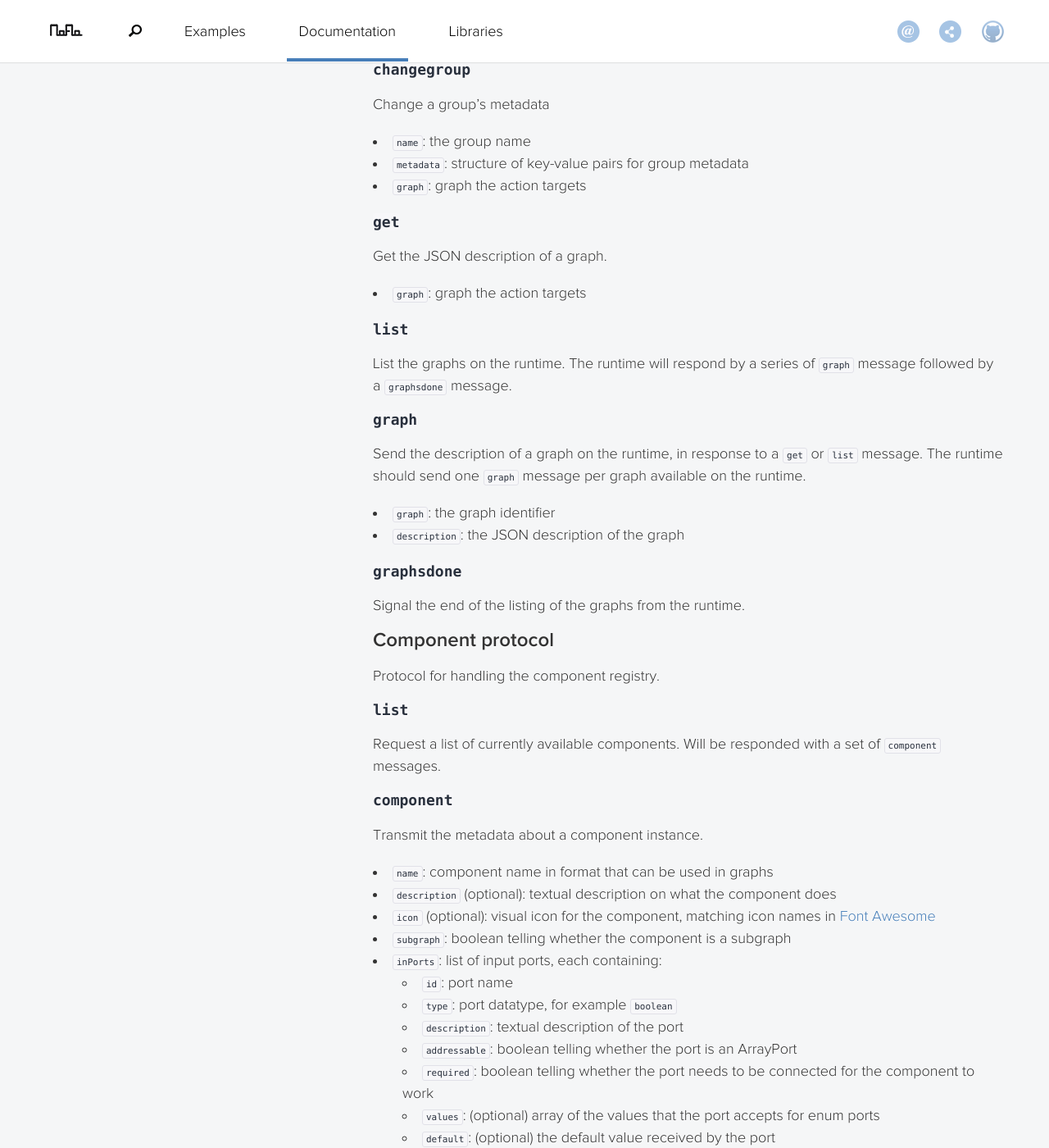
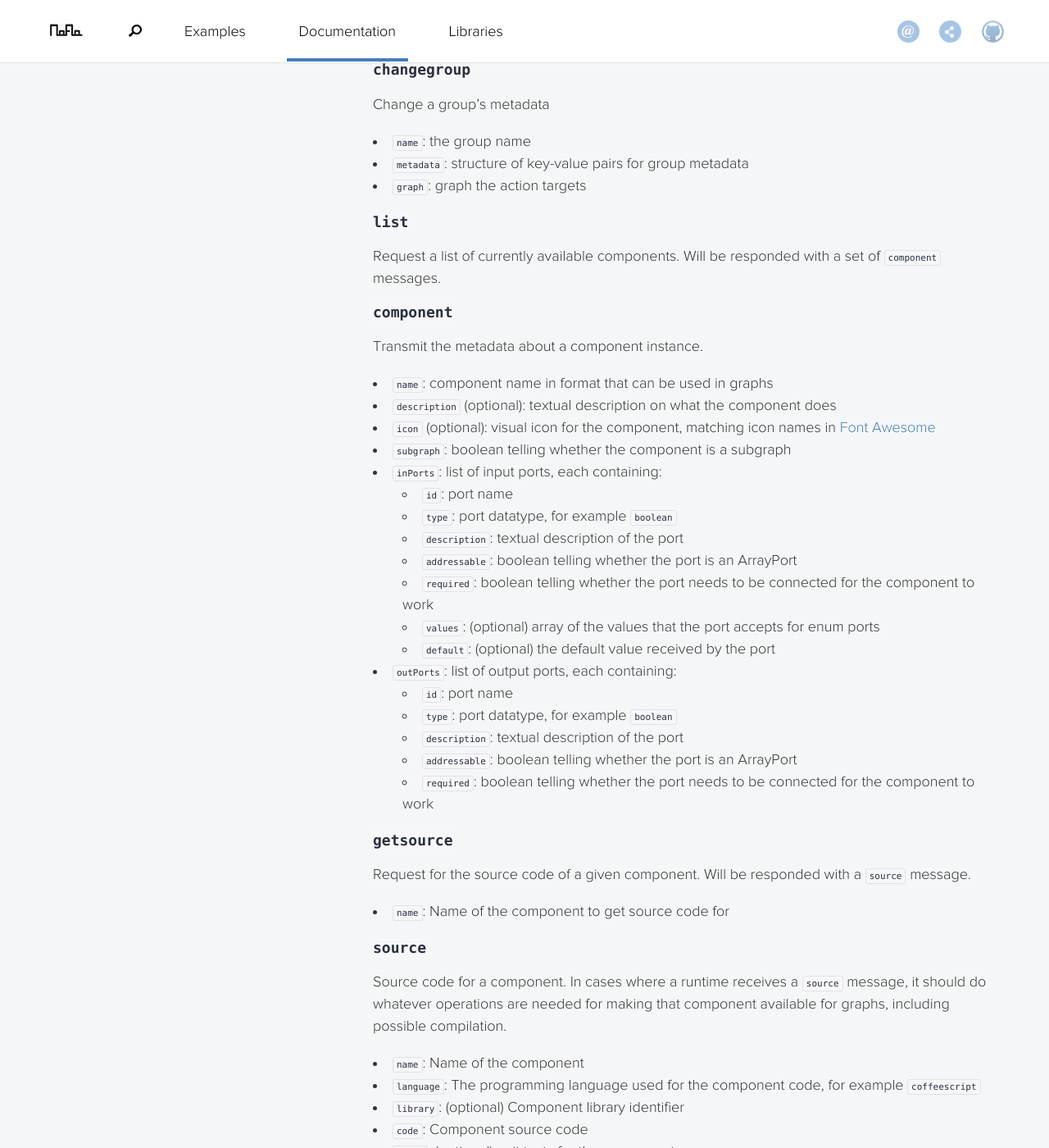
Before and after one commit to noflo/noflo.github.io, a Jekyll site: the page built from documentation/_posts/2013-07-09-protocol.md, in a window 1280 px wide and 1400 px high, scrolled down 7782 px. Shown: the whole window at 82% size. Built offline with Jekyll 4.4.1, drawn with Linux system fonts in a browser that asks for light colours; nearby versions of some CDN libraries; Markdown is read by kramdown in place of the engine named in the settings; some of the changed text lies outside the part shown.

Commit message:
protocol: remove list commands for Graph and Network protocols

```diff
--- a/documentation/_posts/2013-07-09-protocol.md
+++ b/documentation/_posts/2013-07-09-protocol.md
@@ -290,35 +290,6 @@ Change a group's metadata
 * `metadata`: structure of key-value pairs for group metadata
 * `graph`: graph the action targets
 
-### `get`
-
-Get the JSON description of a graph.
-
-* `graph`: graph the action targets
-
-### `list`
-
-List the graphs on the runtime. The runtime will respond by a series
-of `graph` message followed by a `graphsdone` message.
-
-### `graph`
-
-Send the description of a graph on the runtime, in response to a `get`
-or `list` message. The runtime should send one `graph` message per
-graph available on the runtime.
-
-* `graph`: the graph identifier
-* `description`: the JSON description of the graph
-
-### `graphsdone`
-
-Signal the end of the listing of the graphs from the runtime.
-
-<a id="component"></a>
-## Component protocol
-
-Protocol for handling the component registry.
-
 ### `list`
 
 Request a list of currently available components. Will be responded with a set of `component` messages.
@@ -532,24 +503,6 @@ List of edges user has selected for inspection in a user interface or debugger,
     - `port`: port name
 * `graph`: graph the action targets
 
-### `list`
-
-List the networks on the runtime. The runtime will respond by a serie
-of `network` messages followed by a `networksdone` message.
-
-### `network`
-
-Send the description of a network on the runtime, in response to a
-`list` message. The runtime should send one `network` message per
-network available on the runtime.
-
-* `graph`: graph the identifier this network is running
-* `started`: whether the network is started
-
-### `networksdone`
-
-Signal the end of the listing of the networks from the runtime.
-
 ## Protocol implementations
 
 * [noflo-ui](https://github.com/noflo/noflo-ui) is a client for the FBP protocol
```
